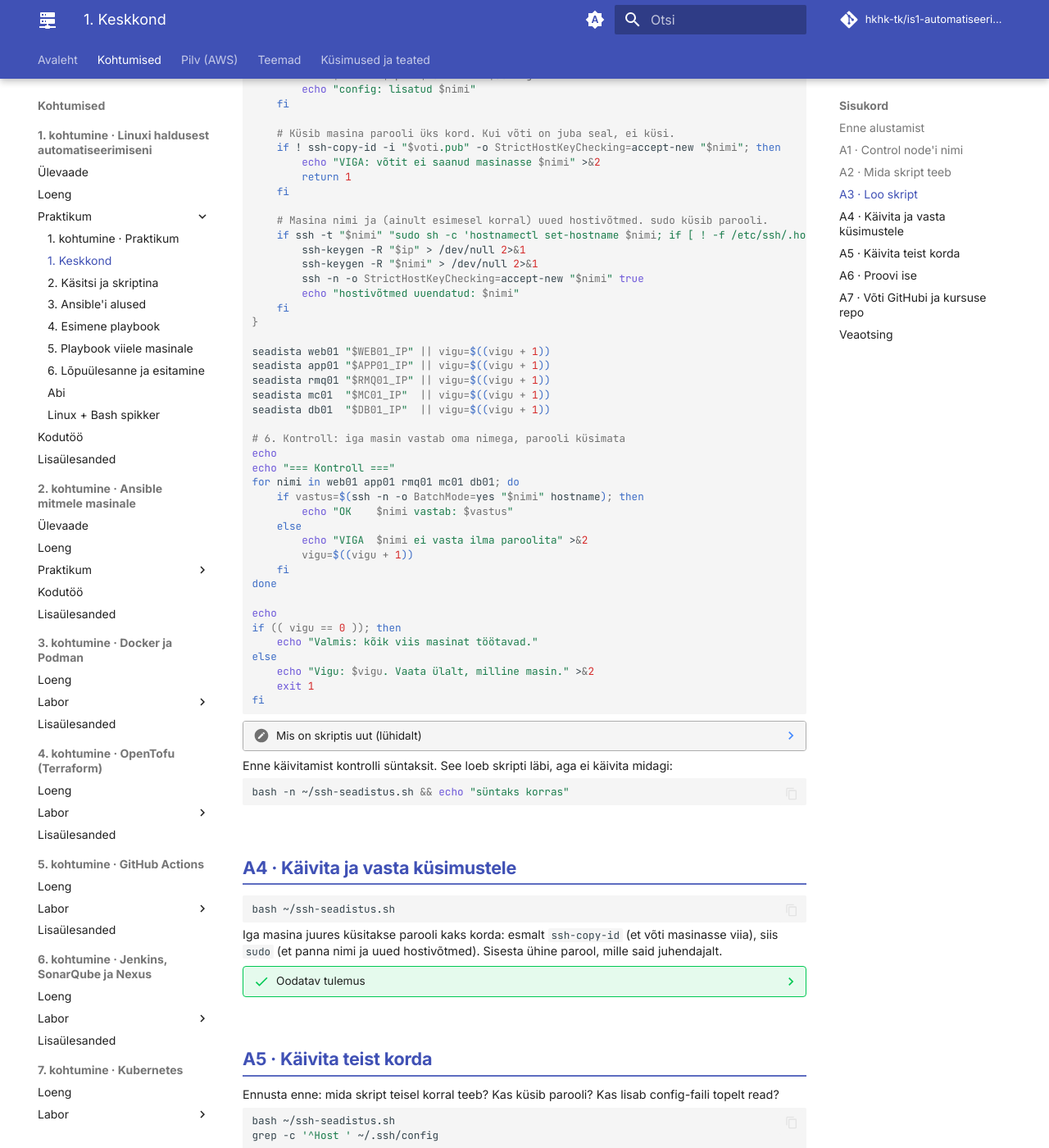
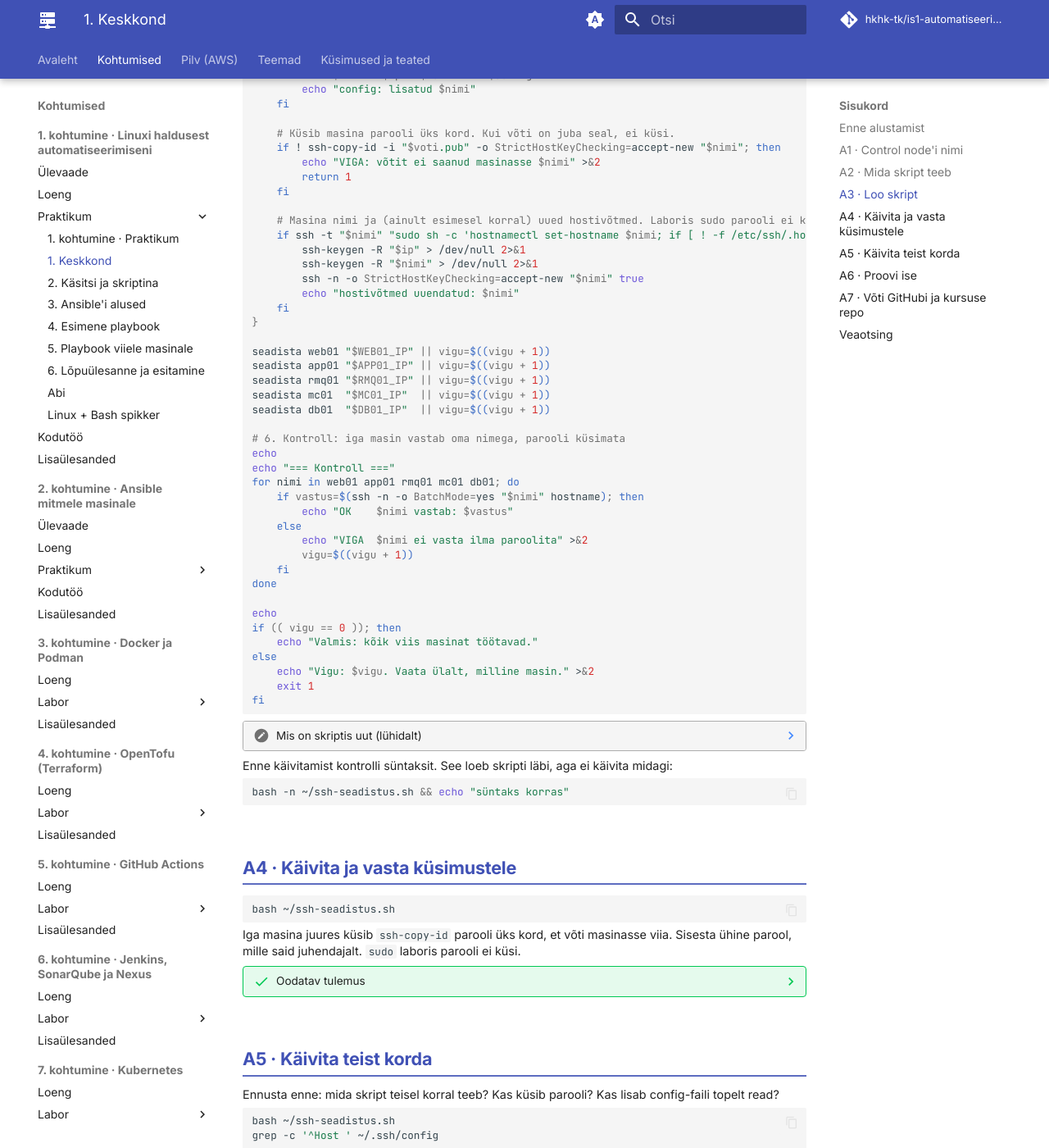
Before and after one commit to hkhk-tk/is1-automatiseerimine, an MkDocs documentation site: the page built from docs/k01/lab-1-keskkond.md, in a window 1280 px wide and 1400 px high, scrolled down 2412 px. Shown: the whole window at 82% size. Built offline with MkDocs 1.6.1 and Material for MkDocs 9.7.7, drawn with Linux system fonts in a browser that asks for light colours; comment, search, counter and statistics services are not loaded.

Commit message:
K1: laboris sudo parooli ei küsi (mall NOPASSWD); ssh-copy-id küsib üks kord

````diff
--- a/docs/k01/lab-1-keskkond.md
+++ b/docs/k01/lab-1-keskkond.md
@@ -39,7 +39,7 @@ exec bash
     kasutaja@control:~$
     ```
 
-    `sudo` küsib sinu parooli. `hostnamectl` muudab masina nime jäädavalt, ka pärast taaskäivitust.
+    Laboris `sudo` parooli ei küsi, sest mall lubab seda kasutajale `kasutaja`. `hostnamectl` muudab masina nime jäädavalt, ka pärast taaskäivitust.
 
 ## A2 · Mida skript teeb
 
@@ -126,7 +126,7 @@ seadista() {
         return 1
     fi
 
-    # Masina nimi ja (ainult esimesel korral) uued hostivõtmed. sudo küsib parooli.
+    # Masina nimi ja (ainult esimesel korral) uued hostivõtmed. Laboris sudo parooli ei küsi.
     if ssh -t "$nimi" "sudo sh -c 'hostnamectl set-hostname $nimi; if [ ! -f /etc/ssh/.hostvotmed-uued ]; then rm -f /etc/ssh/ssh_host_* && ssh-keygen -A > /dev/null && touch /etc/ssh/.hostvotmed-uued && echo UUED_VOTMED && (systemctl restart ssh 2> /dev/null || systemctl restart sshd); fi'" | grep -q UUED_VOTMED; then
         ssh-keygen -R "$ip" > /dev/null 2>&1
         ssh-keygen -R "$nimi" > /dev/null 2>&1
@@ -190,7 +190,7 @@ bash -n ~/ssh-seadistus.sh && echo "süntaks korras"
 bash ~/ssh-seadistus.sh
 ```
 
-Iga masina juures küsitakse parooli kaks korda: esmalt `ssh-copy-id` (et võti masinasse viia), siis `sudo` (et panna nimi ja uued hostivõtmed). Sisesta ühine parool, mille said juhendajalt.
+Iga masina juures küsib `ssh-copy-id` parooli üks kord, et võti masinasse viia. Sisesta ühine parool, mille said juhendajalt. `sudo` laboris parooli ei küsi.
 
 ??? success "Oodatav tulemus"
 
````
Also changed, not shown: other parts of docs/k01/lab-1-keskkond.md (+2 -3 lines), docs/k01/lab-3-ansible-alused.md (+1 -1 lines).
